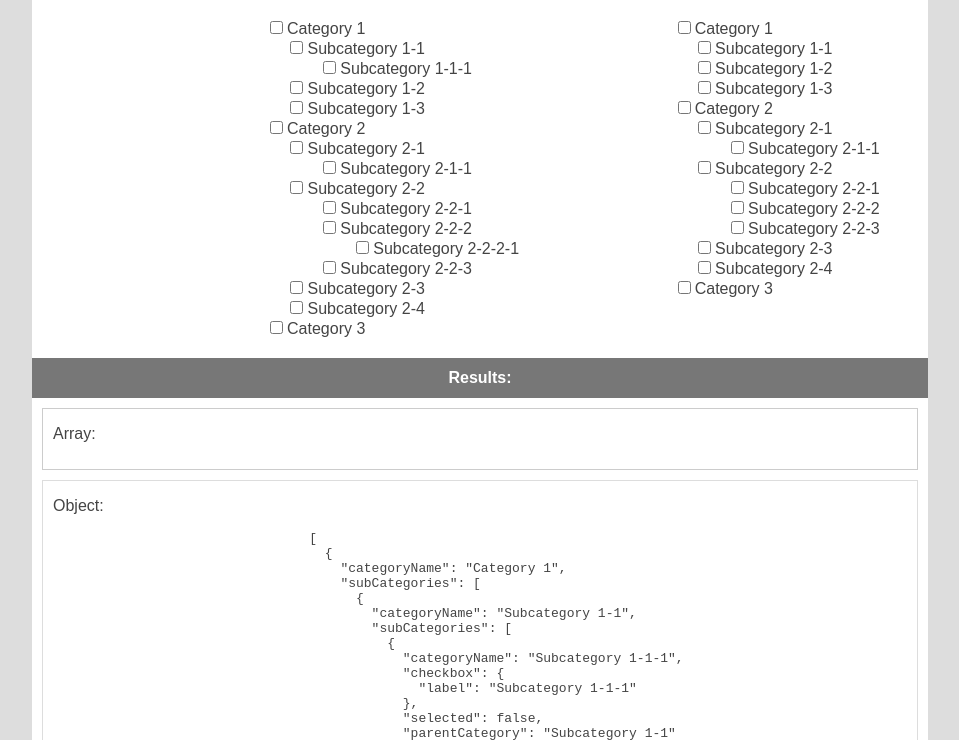
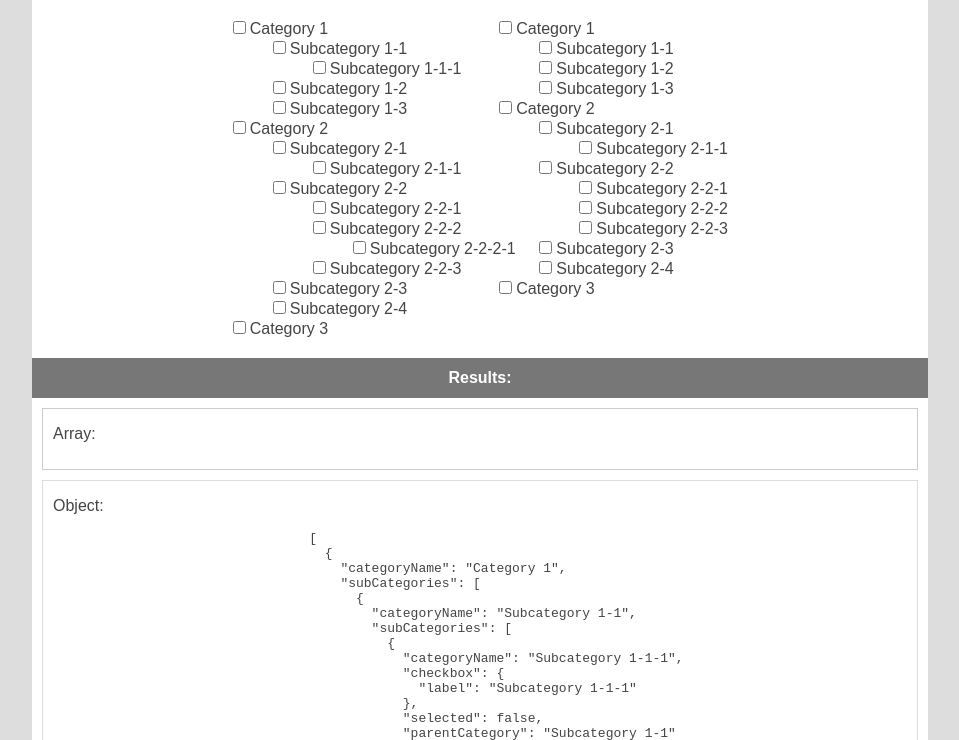
Before and after one commit to xXSentryBotXx/checkbox-tree, a website: page index.html in a window 1280 px wide. Shown: the part 60-800 px from the top of the page, without its empty margins (160-1119 px from the left). Drawn offline with Linux system fonts and the light colour scheme.

Commit message:
Added more style for centering both trees.

```diff
--- a/css/style.css
+++ b/css/style.css
@@ -28,6 +28,7 @@ h1 {
 
 ul {
 	width: 100%;
+	left: 30%;
 	margin: auto;
 	list-style-type: none;
 }
@@ -89,10 +90,12 @@ ul {
 	width: 45%;
 	height: 100%;
 	vertical-align: top;
+	margin: auto;
 }
 
-.tree {
-	text-align: center;
+.trees {
+	width: 65%;
+	margin: auto;
 }
 
 pre {
--- a/index.html
+++ b/index.html
@@ -11,7 +11,7 @@
 			<h1>Checkbox Tree.</h1>
 		</div>
 		<div class="body">
-			<div class="tree">
+			<div class="trees">
 				<div id="first-tree" class="tree-plugin">
 				</div>
 				<div id="second-tree" class="tree-plugin">
```
